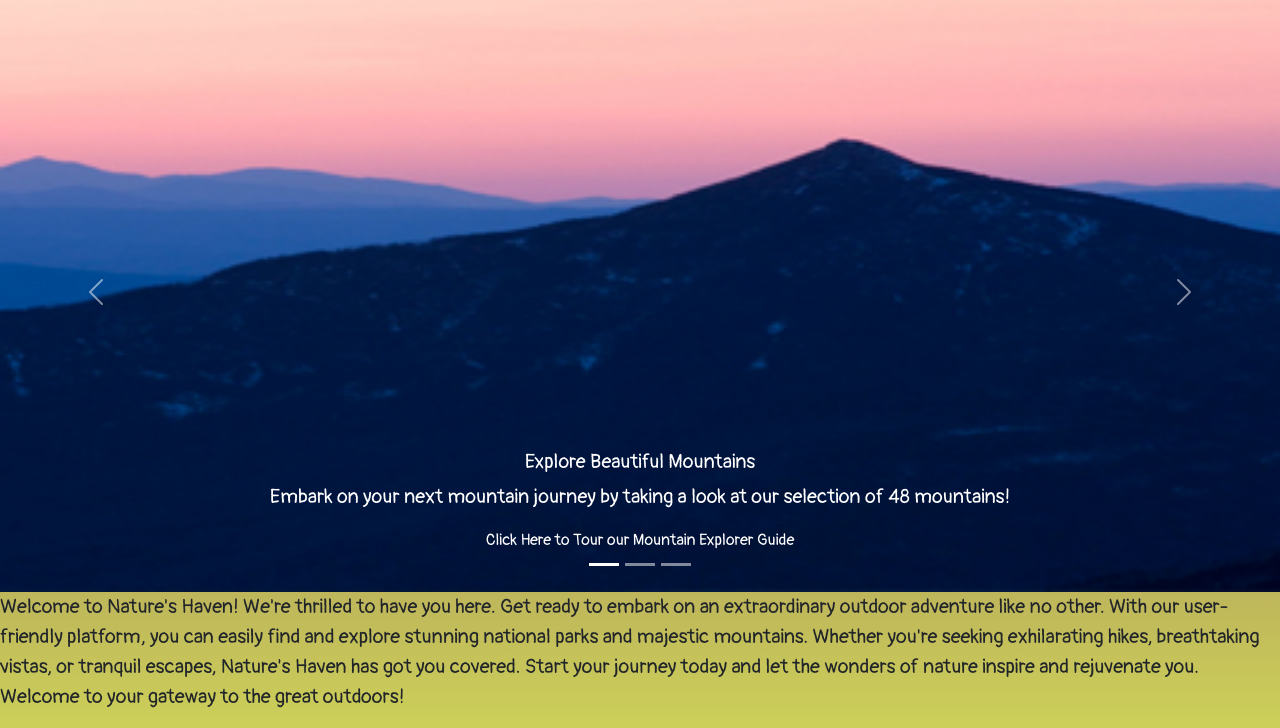
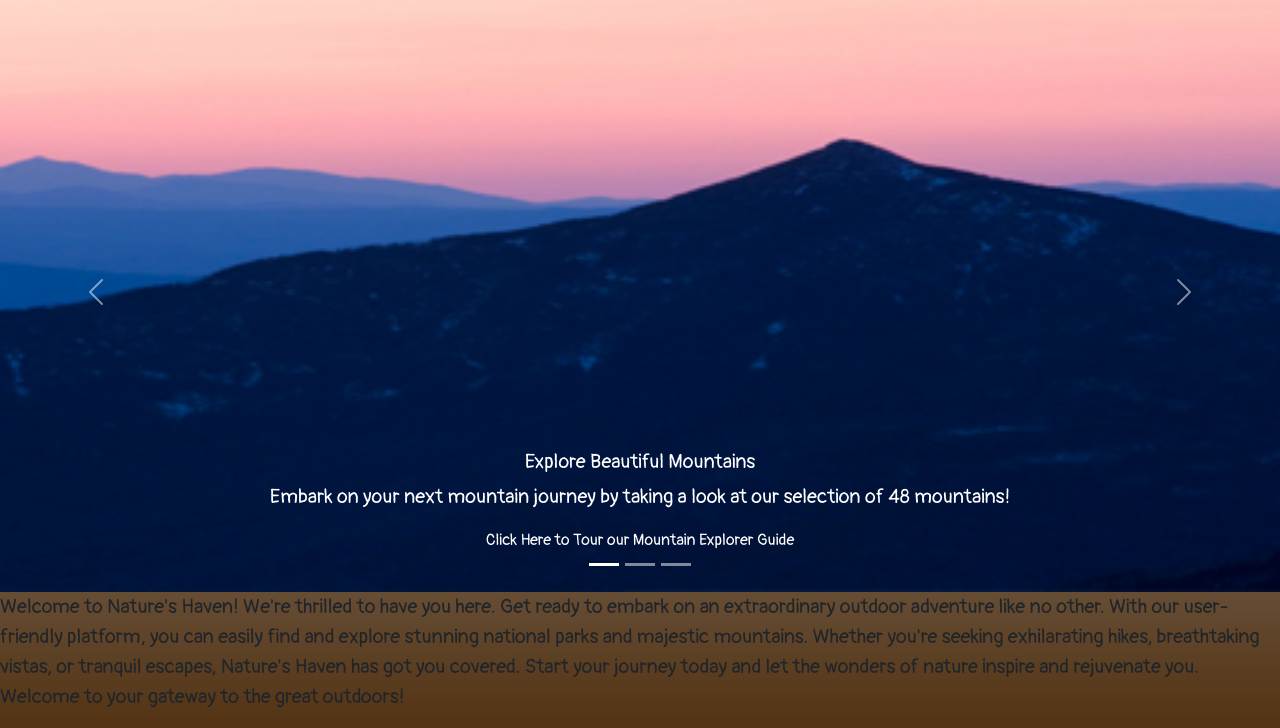
Before and after one commit to alexawill23/EnjoyTheOutdoors, a plain HTML site: page index.html in a window 1280 px wide. Shown: the part 120-848 px from the top of the page. Drawn offline with nearby package versions, Linux system fonts and the light colour scheme.

Commit message:
added some slight styling changes w. color

```diff
--- a/css/nationalparks.css
+++ b/css/nationalparks.css
@@ -1,5 +1,5 @@
 body {
-    background: linear-gradient(rgb(57, 31, 31), rgba(118, 66, 20, 0.682), rgb(75, 94, 75));
+    background: linear-gradient(rgb(76, 41, 41), rgba(118, 66, 20, 0.682), rgb(75, 94, 75));
     font-family: 'Pangolin', cursive;
 
 }
--- a/css/styles.css
+++ b/css/styles.css
@@ -1,6 +1,6 @@
 body {
     font-family: 'Pangolin', cursive;
-   background: linear-gradient(rgb(161, 83, 83), rgba(118, 66, 20, 0.682), #ccd059);
+   background: linear-gradient(rgb(161, 56, 56), rgba(86, 73, 61, 0.682), #533313);
     background-repeat: no-repeat;
     animation: gradientAnimation 10s linear infinite;
 }
```
